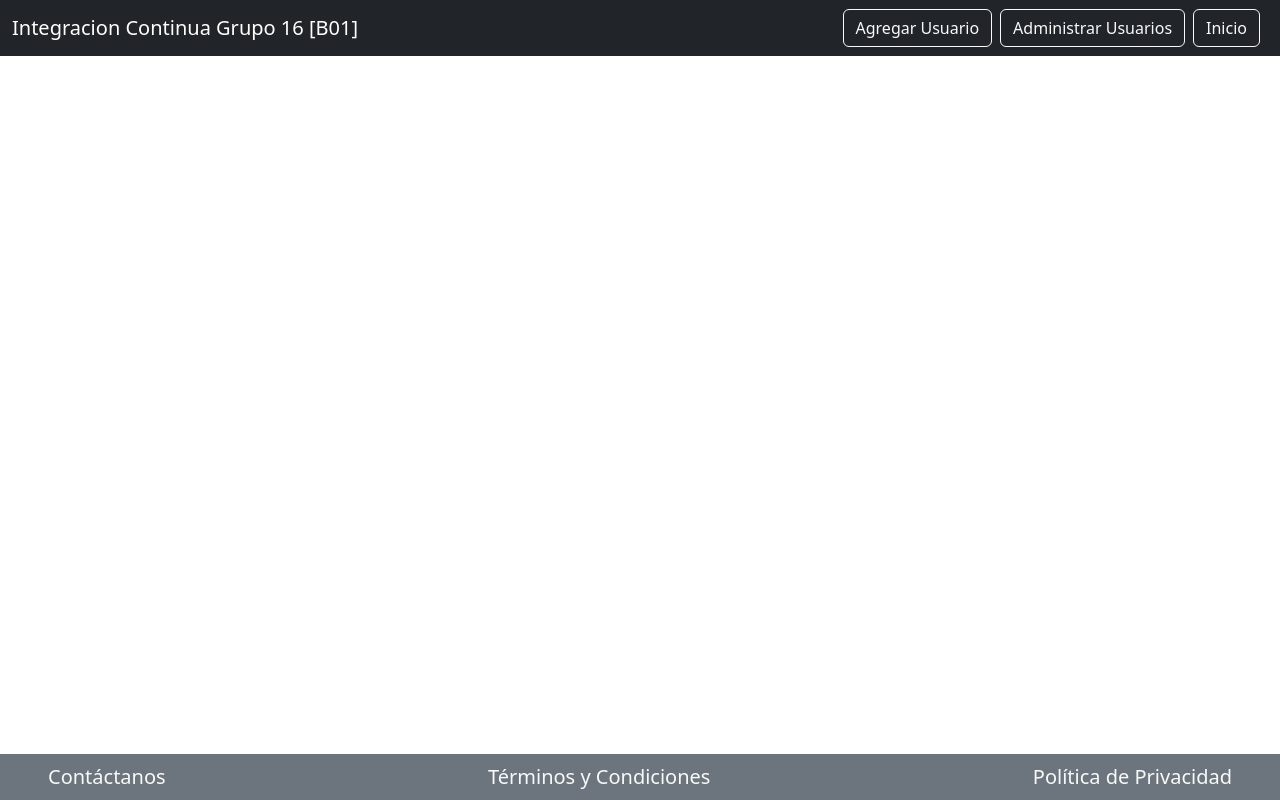
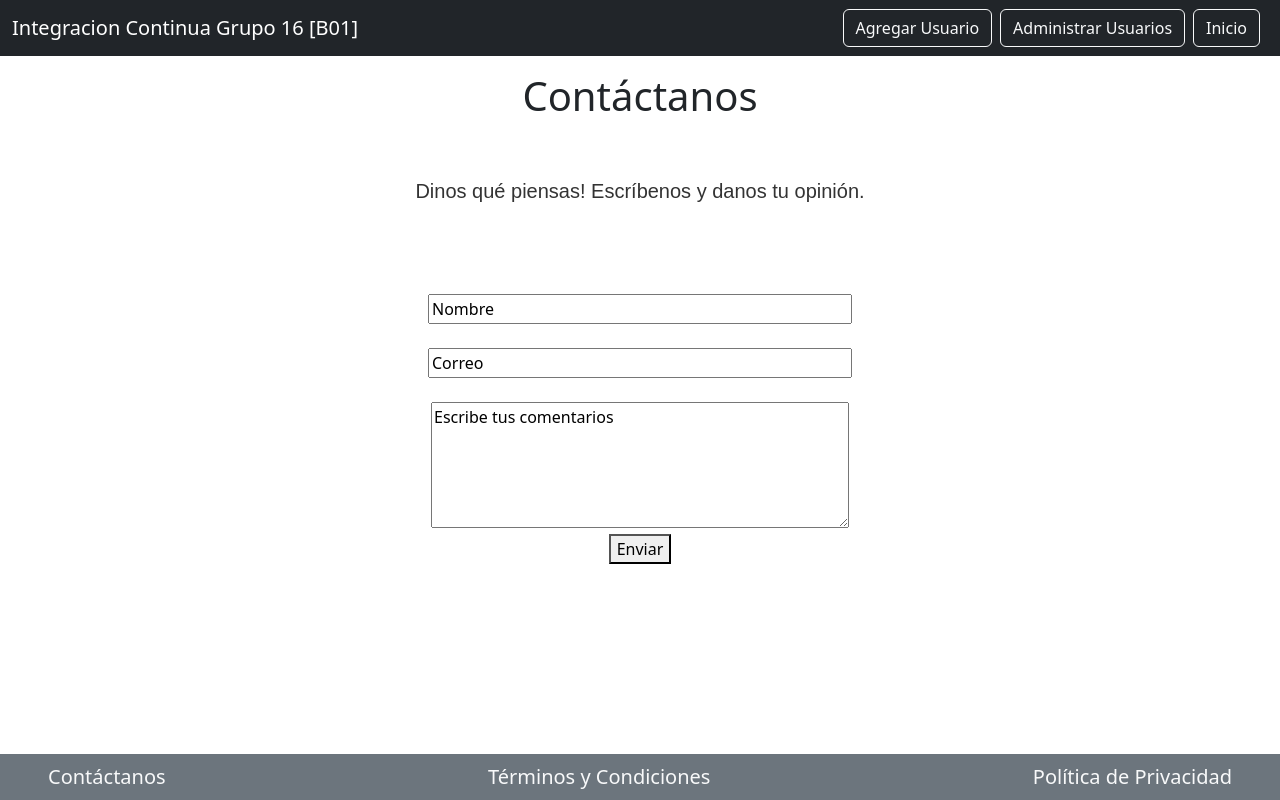
Before and after one commit to saramburo/Integracioncontinua, a React (Create React App) app in the folder frontend/crudfront/: page /contact in a window 1280 px wide. Built offline with nearby package versions, Linux system fonts and the light colour scheme.

Commit message:
se crea pagina contacto. se añade a App.js y su vínculo a footer.

```diff
--- a/frontend/crudfront/src/App.js
+++ b/frontend/crudfront/src/App.js
@@ -8,6 +8,7 @@ import AddUser from "./users/AddUser";
 import EditUser from "./users/EditUser";
 import ViewUser from "./users/ViewUser";
 import Footer from "./layout/Footer";
+import Contact from "./pages/Contact";
 
 function App() {
   return (
@@ -20,6 +21,7 @@ function App() {
           <Route exact path="/adduser" element={<AddUser />} />
           <Route exact path="/edituser/:id" element={<EditUser />} />
           <Route exact path="/viewuser/:id" element={<ViewUser />} />
+          <Route exact path="/contact" element={<Contact />} />
         </Routes>
         <Footer />
       </Router>
--- a/frontend/crudfront/src/layout/Footer.js
+++ b/frontend/crudfront/src/layout/Footer.js
@@ -1,18 +1,28 @@
 import React from "react";
 import { NavLink } from "react-router-dom";
+import Contact from "../pages/Contact";
 
 export default function Footer() {
   return (
     <>
       <footer className="position-fixed bg-secondary fixed-bottom d-flex flex-row justify-content-between align-items-center">
         <div className="my-2 mx-5">
-          <NavLink className="text-light fs-5 text-decoration-none link-dark link-offset-2">Contáctanos</NavLink>
+          <NavLink
+            to="/contact"
+            className="text-light fs-5 text-decoration-none link-dark link-offset-2"
+          >
+            Contáctanos
+          </NavLink>
         </div>
         <div className="my-2 mx-5">
-          <NavLink className="text-light fs-5 text-decoration-none link-dark link-offset-2">Términos y Condiciones</NavLink>
+          <NavLink className="text-light fs-5 text-decoration-none link-dark link-offset-2">
+            Términos y Condiciones
+          </NavLink>
         </div>
         <div className="my-2 mx-5">
-          <NavLink className="text-light fs-5 text-decoration-none link-dark link-offset-2">Política de Privacidad</NavLink>
+          <NavLink className="text-light fs-5 text-decoration-none link-dark link-offset-2">
+            Política de Privacidad
+          </NavLink>
         </div>
       </footer>
     </>
--- /dev/null
+++ b/frontend/crudfront/src/pages/Contact.js
@@ -0,0 +1,63 @@
+import React from "react";
+
+export default function Contact() {
+  return (
+    <>
+      <div className="container text-center d-inline">
+        <div className="py-4">
+          <h1 className="py-4"> Contáctanos</h1>
+          <p
+            className="py-4"
+            style={{
+              fontFamily: "Arial, sans-serif",
+              fontSize: "20px",
+              color: "#333",
+            }}
+          >
+            Dinos qué piensas! Escríbenos y danos tu opinión.
+          </p>
+        </div>
+        <form className="w-full max-w-sm">
+          <br />
+          <input
+            type="text"
+            id="name"
+            name="name"
+            size="40"
+            value="Nombre"
+            placeholder="email"
+            required
+          />
+          <br />
+
+          <br />
+          <input
+            type="email"
+            id="email"
+            name="email"
+            size="40"
+            value="Correo"
+            required
+          />
+          <br />
+
+          <br />
+          <div></div>
+          <textarea
+            type="text"
+            id="comentarios"
+            name="comentarios"
+            rows="5"
+            cols="43"
+            value="Escribe tus comentarios"
+            required
+          ></textarea>
+          <br />
+          <button type="submit" value="Enviar">
+            Enviar
+          </button>
+        </form>
+      </div>
+    </>
+  );
+}
```
